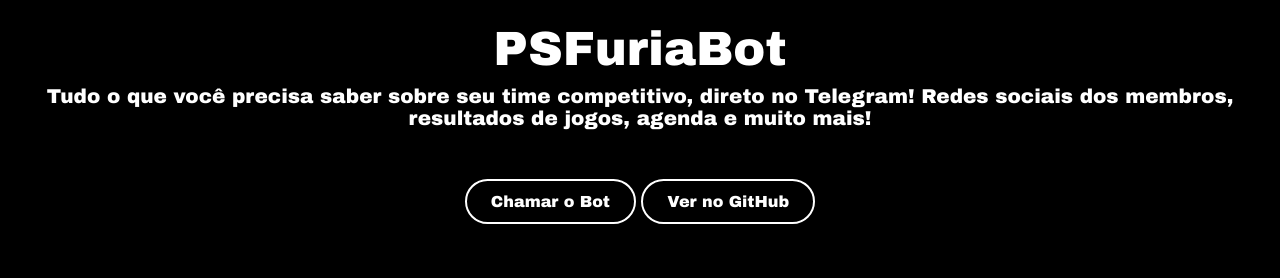
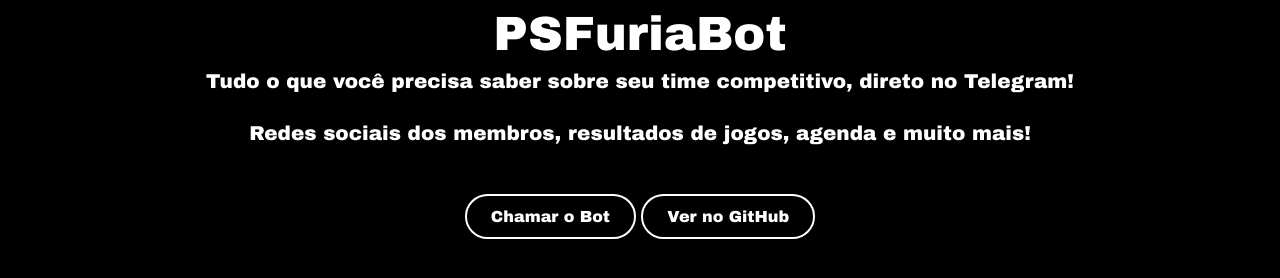
Before and after one commit to viniciusufx/PSFuriaBot, a plain HTML site: page LandingPage/index.html in a window 1280 px wide. Shown: the part 356-634 px from the top of the page. Drawn offline with Linux system fonts and the light colour scheme.

Commit message:
Update index.html

```diff
--- a/LandingPage/index.html
+++ b/LandingPage/index.html
@@ -10,7 +10,8 @@
   <header>
     <img src="assets/logo.jpg" alt="PSFuriaBot Logo" class="logo">
     <h1>PSFuriaBot</h1>
-    <p>Tudo o que você precisa saber sobre seu time competitivo, direto no Telegram! Redes sociais dos membros, resultados de jogos, agenda e muito mais!</p>
+    <p>Tudo o que você precisa saber sobre seu time competitivo, direto no Telegram!</p>
+    <p>Redes sociais dos membros, resultados de jogos, agenda e muito mais!</p>
     <a href="https://t.me/PSFuriaBot" target="_blank" class="btn">Chamar o Bot</a>
     <a href="https://github.com/viniciusufx/PSFuriaBot.git" target="_blank" class="btn">Ver no GitHub</a>
   </header>
```
